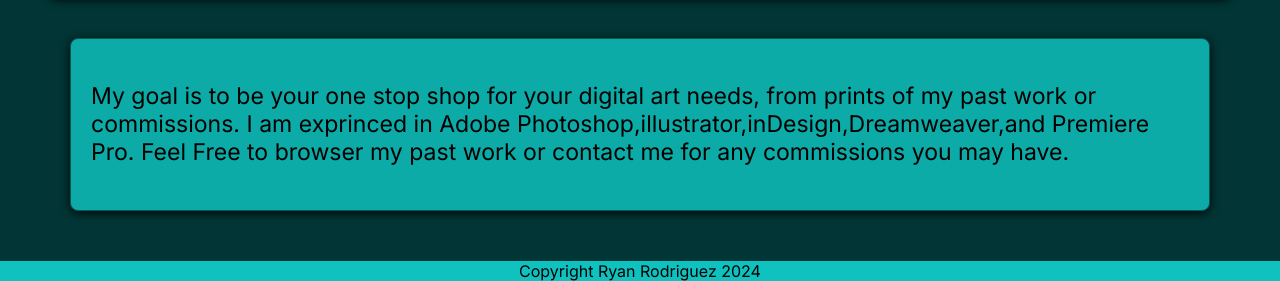
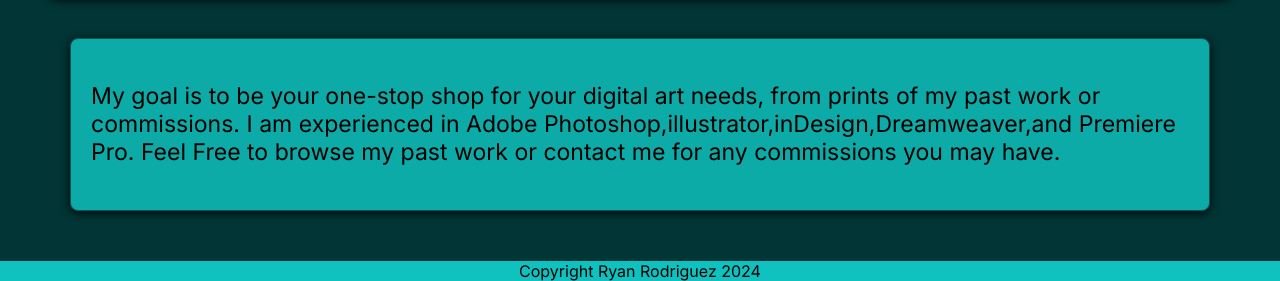
Before and after one commit to RyanR-cyber/finalwebsite, a plain HTML site: page index.html in a window 1280 px wide. Shown: the part 663-944 px from the top of the page. Drawn offline with Linux system fonts and the light colour scheme; a web font is replaced by a local one.

Commit message:
initlize

```diff
--- a/index.html
+++ b/index.html
@@ -40,8 +40,8 @@
 
     </div>
 		<div class="container">
-        <div class="item"><p> My goal is to be your one stop shop for your digital art needs, from prints of my past work or commissions.
-			I am exprinced in Adobe Photoshop,illustrator,inDesign,Dreamweaver,and Premiere Pro. Feel Free to browser my past work or contact me for any commissions you may have. </p></div>
+        <div class="item"><p> My goal is to be your one-stop shop for your digital art needs, from prints of my past work or commissions.
+			I am experienced in Adobe Photoshop,illustrator,inDesign,Dreamweaver,and Premiere Pro. Feel Free to browse my past work or contact me for any commissions you may have. </p></div>
 
     </div>
 
```
